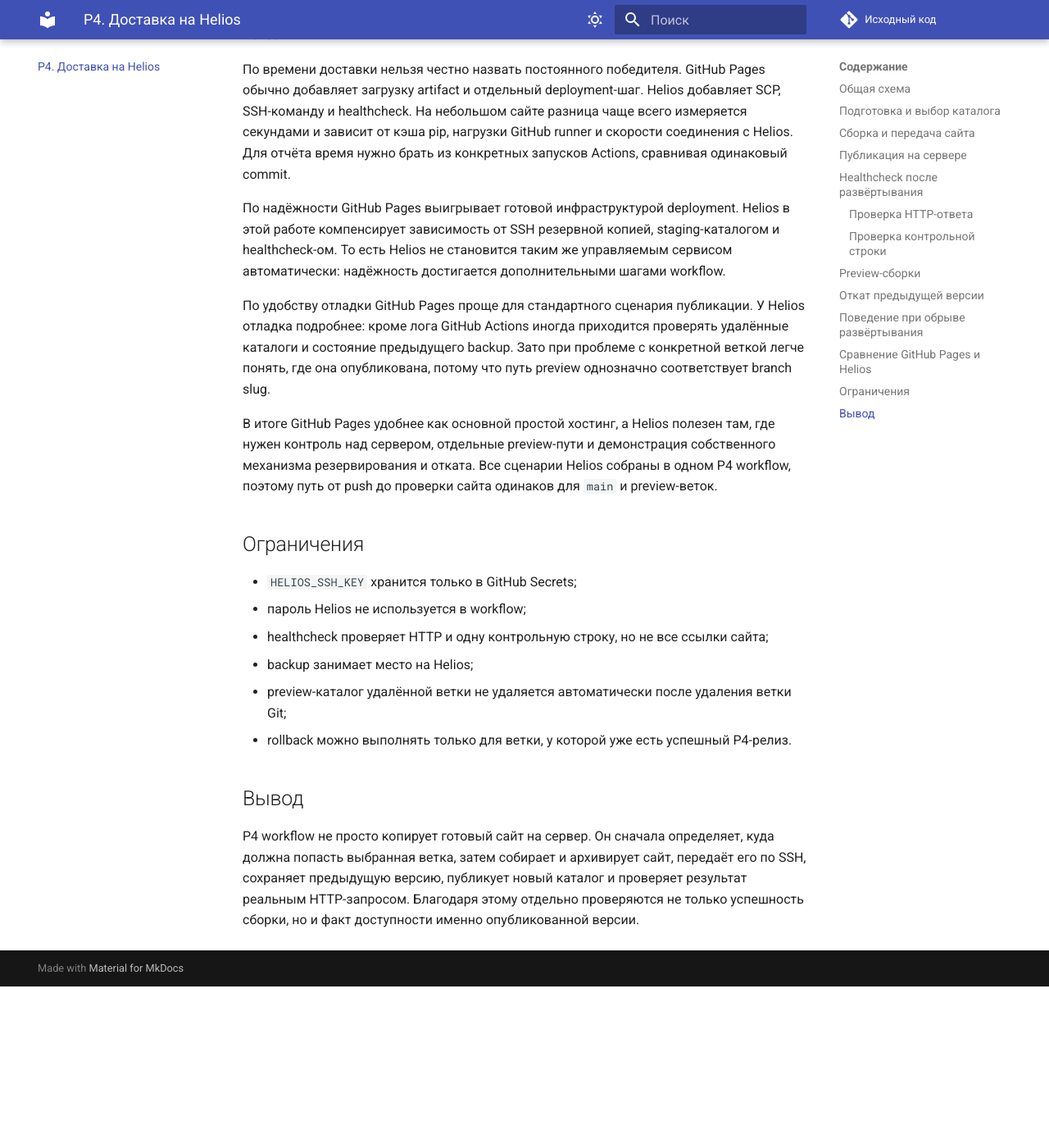
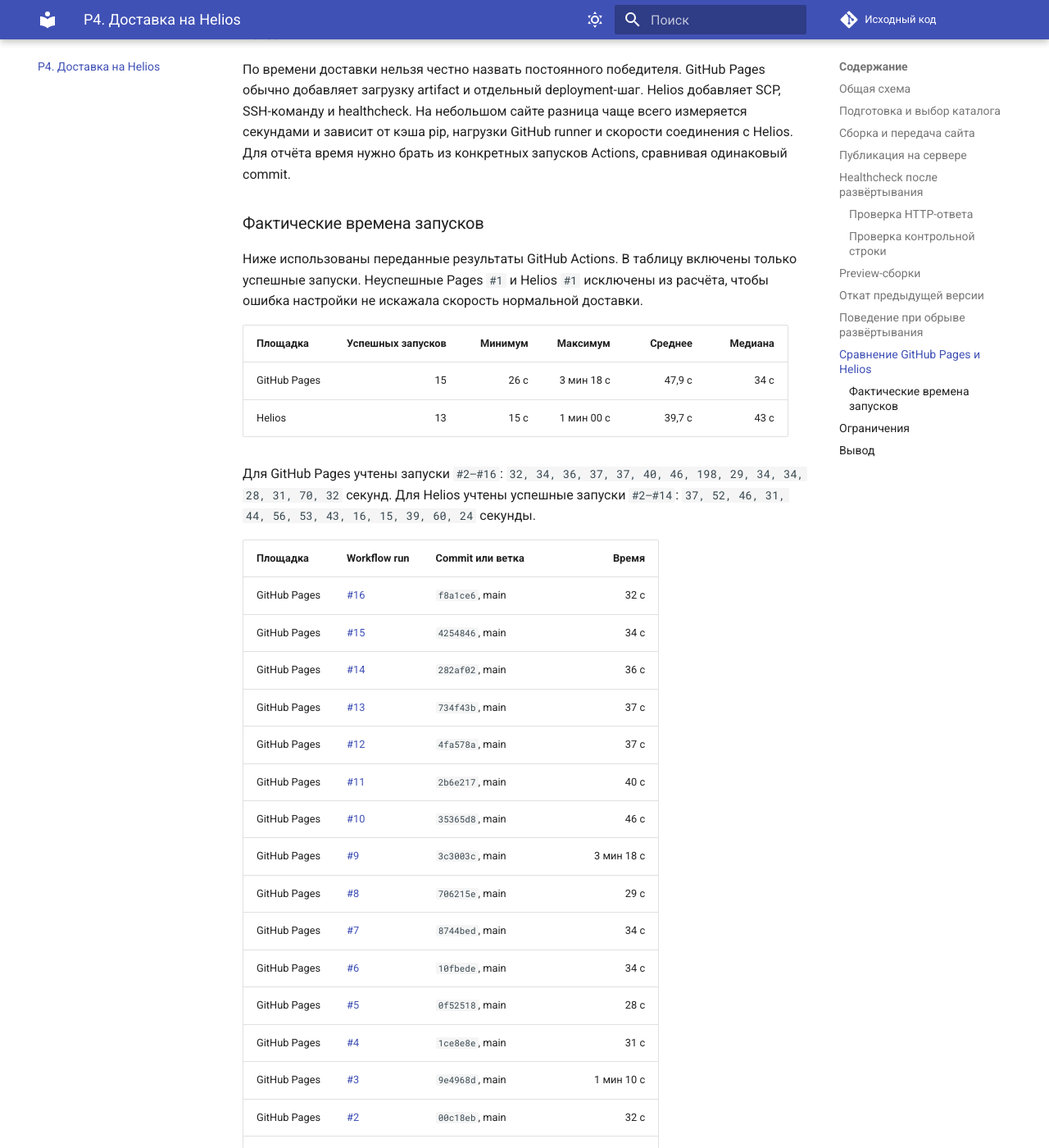
Before and after one commit to L1oneSs/project-python, an MkDocs documentation site: the page built from docs/p4.md, in a window 1280 px wide and 1400 px high, scrolled down 5727 px. Shown: the whole window at 82% size. Built offline with MkDocs 1.6.1 and Material for MkDocs 9.7.7, drawn with Linux system fonts in a browser that asks for light colours; comment, search, counter and statistics services are not loaded; before the commit the page ends 6930 px from its top, so only the background shows below that; some of the changed text lies outside the part shown.

Commit message:
Add deployment timing measurements

```diff
--- a/docs/p4.md
+++ b/docs/p4.md
@@ -209,6 +209,50 @@
 
 По времени доставки нельзя честно назвать постоянного победителя. GitHub Pages обычно добавляет загрузку artifact и отдельный deployment-шаг. Helios добавляет SCP, SSH-команду и healthcheck. На небольшом сайте разница чаще всего измеряется секундами и зависит от кэша pip, нагрузки GitHub runner и скорости соединения с Helios. Для отчёта время нужно брать из конкретных запусков Actions, сравнивая одинаковый commit.
 
+### Фактические времена запусков
+
+Ниже использованы переданные результаты GitHub Actions. В таблицу включены только успешные запуски. Неуспешные Pages `#1` и Helios `#1` исключены из расчёта, чтобы ошибка настройки не искажала скорость нормальной доставки.
+
+| Площадка | Успешных запусков | Минимум | Максимум | Среднее | Медиана |
+| --- | ---: | ---: | ---: | ---: | ---: |
+| GitHub Pages | 15 | 26 с | 3 мин 18 с | 47,9 с | 34 с |
+| Helios | 13 | 15 с | 1 мин 00 с | 39,7 с | 43 с |
+
+Для GitHub Pages учтены запуски `#2–#16`: `32, 34, 36, 37, 37, 40, 46, 198, 29, 34, 34, 28, 31, 70, 32` секунд. Для Helios учтены успешные запуски `#2–#14`: `37, 52, 46, 31, 44, 56, 53, 43, 16, 15, 39, 60, 24` секунды.
+
+| Площадка | Workflow run | Commit или ветка | Время |
+| --- | --- | --- | ---: |
+| GitHub Pages | [#16](https://github.com/L1oneSs/project-python/actions/runs/36239981925) | `f8a1ce6`, main | 32 с |
+| GitHub Pages | [#15](https://github.com/L1oneSs/project-python/actions/runs/36239011386) | `4254846`, main | 34 с |
+| GitHub Pages | [#14](https://github.com/L1oneSs/project-python/actions/runs/36236592604) | `282af02`, main | 36 с |
+| GitHub Pages | [#13](https://github.com/L1oneSs/project-python/actions/runs/36044881748) | `734f43b`, main | 37 с |
+| GitHub Pages | [#12](https://github.com/L1oneSs/project-python/actions/runs/36043228995) | `4fa578a`, main | 37 с |
+| GitHub Pages | [#11](https://github.com/L1oneSs/project-python/actions/runs/36043015611) | `2b6e217`, main | 40 с |
+| GitHub Pages | [#10](https://github.com/L1oneSs/project-python/actions/runs/36041190133) | `35365d8`, main | 46 с |
+| GitHub Pages | [#9](https://github.com/L1oneSs/project-python/actions/runs/35765525013) | `3c3003c`, main | 3 мин 18 с |
+| GitHub Pages | [#8](https://github.com/L1oneSs/project-python/actions/runs/35539378549) | `706215e`, main | 29 с |
+| GitHub Pages | [#7](https://github.com/L1oneSs/project-python/actions/runs/35539181785) | `8744bed`, main | 34 с |
+| GitHub Pages | [#6](https://github.com/L1oneSs/project-python/actions/runs/35538988474) | `10fbede`, main | 34 с |
+| GitHub Pages | [#5](https://github.com/L1oneSs/project-python/actions/runs/35538390029) | `0f52518`, main | 28 с |
+| GitHub Pages | [#4](https://github.com/L1oneSs/project-python/actions/runs/35538093812) | `1ce8e8e`, main | 31 с |
+| GitHub Pages | [#3](https://github.com/L1oneSs/project-python/actions/runs/35537708007) | `9e4968d`, main | 1 мин 10 с |
+| GitHub Pages | [#2](https://github.com/L1oneSs/project-python/actions/runs/35537177532) | `00c18eb`, main | 32 с |
+| Helios | [#14](https://github.com/L1oneSs/project-python/actions/runs/36239293378) | `p4-second`, manual | 24 с |
+| Helios | [#13](https://github.com/L1oneSs/project-python/actions/runs/36239223339) | `395b9db`, p4-second | 1 мин |
+| Helios | [#12](https://github.com/L1oneSs/project-python/actions/runs/36239135457) | `4254846`, p4-second | 39 с |
+| Helios | [#11](https://github.com/L1oneSs/project-python/actions/runs/36238840622) | `p4-first`, manual | 15 с |
+| Helios | [#10](https://github.com/L1oneSs/project-python/actions/runs/36238761029) | `p4-first`, manual | 16 с |
+| Helios | [#9](https://github.com/L1oneSs/project-python/actions/runs/36238691593) | `3be205f`, p4-first | 43 с |
+| Helios | [#8](https://github.com/L1oneSs/project-python/actions/runs/36238571087) | `b3e17ae`, p4-first | 53 с |
+| Helios | [#7](https://github.com/L1oneSs/project-python/actions/runs/36238556481) | `541a260`, p4-first | 56 с |
+| Helios | [#6](https://github.com/L1oneSs/project-python/actions/runs/36238525998) | `282af02`, p4-first | 44 с |
+| Helios | [#5](https://github.com/L1oneSs/project-python/actions/runs/36045882278) | `demo-p4`, manual | 31 с |
+| Helios | [#4](https://github.com/L1oneSs/project-python/actions/runs/36045709127) | `298edf6`, demo-p4 | 46 с |
+| Helios | [#3](https://github.com/L1oneSs/project-python/actions/runs/36045534737) | `734f43b`, demo-p4 | 52 с |
+| Helios | [#2](https://github.com/L1oneSs/project-python/actions/runs/36043632285) | `4fa578a`, demo-p4-preview | 37 с |
+
+Среднее время Helios получилось меньше, но выборки не полностью одинаковы: GitHub Pages запускался только на `main`, а Helios включал preview-ветки и ручные rollback/demo-запуски. Поэтому этот результат показывает наблюдаемую скорость в данном проекте, но не является строгим лабораторным benchmark-ом.
+
 По надёжности GitHub Pages выигрывает готовой инфраструктурой deployment. Helios в этой работе компенсирует зависимость от SSH резервной копией, staging-каталогом и healthcheck-ом. То есть Helios не становится таким же управляемым сервисом автоматически: надёжность достигается дополнительными шагами workflow.
 
 По удобству отладки GitHub Pages проще для стандартного сценария публикации. У Helios отладка подробнее: кроме лога GitHub Actions иногда приходится проверять удалённые каталоги и состояние предыдущего backup. Зато при проблеме с конкретной веткой легче понять, где она опубликована, потому что путь preview однозначно соответствует branch slug.
```
